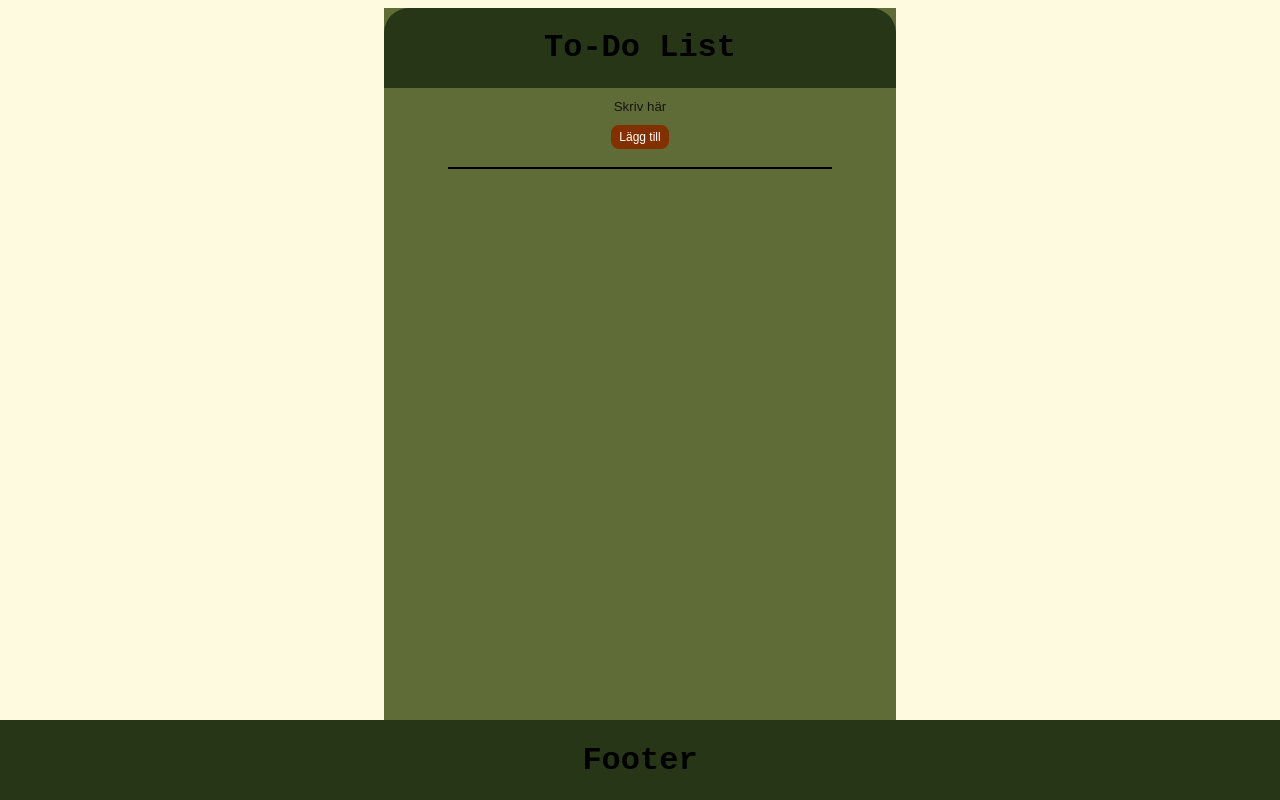
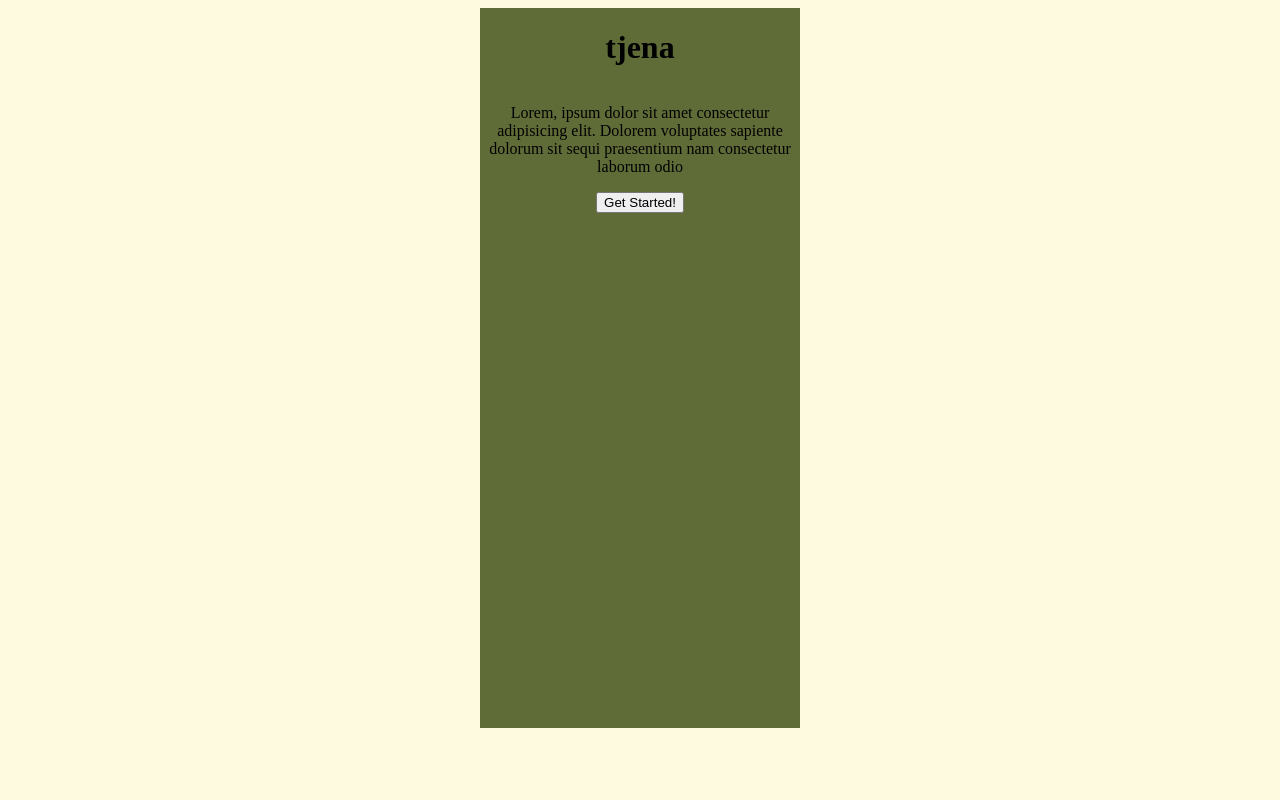
Before and after one commit to ErikssonF/labb2, a Vue app: page / in a window 1280 px wide. Built offline with nearby package versions, Linux system fonts and the light colour scheme.

Commit message:
minor styling and changed endpoints

```diff
--- a/src/App.vue
+++ b/src/App.vue
@@ -20,4 +20,8 @@ main {
   background-color: #606C38;
   min-height: 90vh;
 }
+
+p {
+  text-align: center;
+}
 </style>
--- a/src/components/Startpage/Startpage.vue
+++ b/src/components/Startpage/Startpage.vue
@@ -1,5 +1,26 @@
 <template>
-    <main>
+    <main class="mainText">
         <h1>tjena</h1>
+        <p>Lorem, ipsum dolor sit amet consectetur adipisicing elit. Dolorem voluptates sapiente dolorum sit sequi
+            praesentium nam consectetur laborum odio </p>
+
+        <button type="submit">Get Started!</button>
     </main>
 </template>
+
+<style scoped>
+.mainText {
+    display: flex;
+    flex-direction: column;
+    align-items: center;
+    width: 25vw;
+}
+
+h1 {
+    text-align: center;
+}
+
+p {
+    text-align: center;
+}
+</style>
--- a/src/router/index.js
+++ b/src/router/index.js
@@ -6,12 +6,12 @@ const router = createRouter({
     history: createWebHistory(import.meta.env.BASE_URL),
     routes: [
         {
-            path: '/',
+            path: '/list',
             name: 'home',
             component: MainView,
         },
         {
-        path: '/start',
+        path: '/',
         name: 'start',
         component: WelcomeView,
     }
--- a/src/view/WelcomeView.vue
+++ b/src/view/WelcomeView.vue
@@ -9,3 +9,7 @@
 import StartPage from '../components/StartPage/StartPage.vue'
 
 </script>
+
+<style scoped>
+
+</style>
```
Also changed, not shown: src/components/Main/Main.vue (line endings or trailing spaces).
